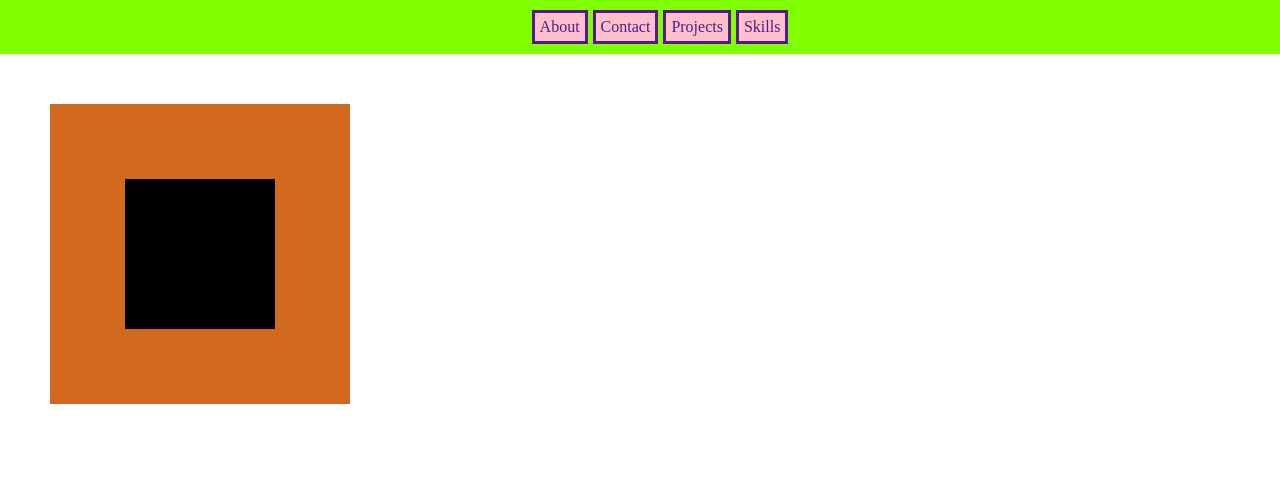
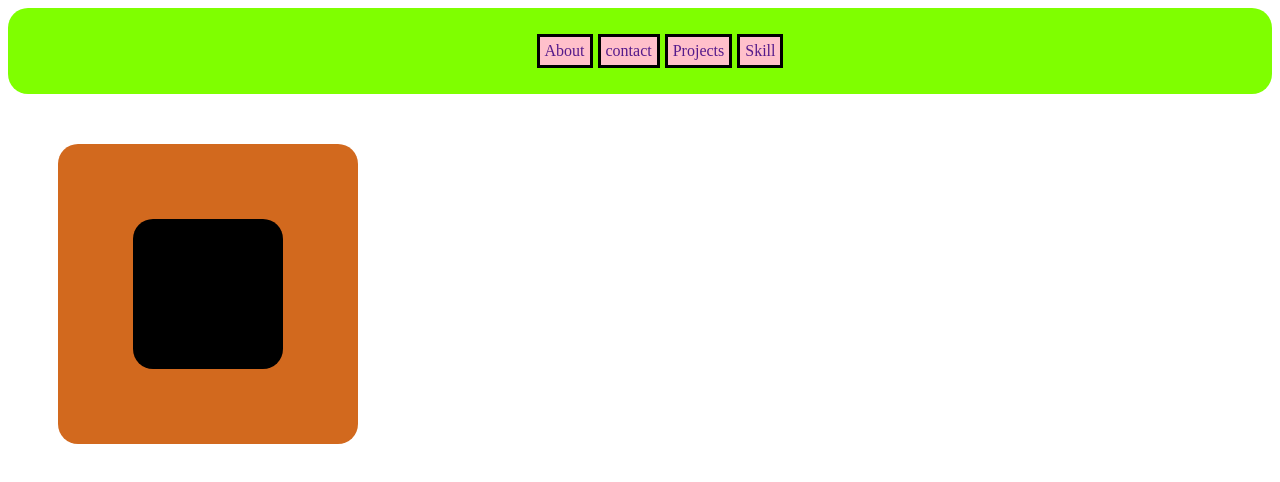
Before and after one commit to tonybhaskar/HTML-Destination, a plain HTML site: page nov07/nav-flex/navFlex.html in a window 1280 px wide. Drawn offline with Linux system fonts and the light colour scheme.

Commit message:
nav-flex

```diff
--- a/nov07/nav-flex/navFlex.css
+++ b/nov07/nav-flex/navFlex.css
@@ -1,5 +1,5 @@
 * {
-    margin: 0;
+
     box-sizing: border-box;
 }
 
@@ -19,16 +19,15 @@ ul {
 
 a {
     text-decoration: none;
+}
+
+li {
+    list-style: none;
     padding: 5px;
     border: 3px solid;
 
     background-color: pink;
 }
-
-li {
-    list-style: none;
-}
-
 
 section {
     padding: 50px;
@@ -45,12 +44,21 @@ section {
 }
 
 
+.inner-div,
+.outer-div,
+nav {
+    border-radius: 20px;
+}
+
 .inner-div {
     background-color: black;
     height: 150px;
     width: 150px;
+
+    transition: all 0.3s ease;
 }
 
 .inner-div:hover {
-    scale: 1.114;
+    /* scale: 1.114; */
+    border-radius: 50%;
 }
--- a/nov07/nav-flex/navFlex.html
+++ b/nov07/nav-flex/navFlex.html
@@ -12,18 +12,10 @@
     <header>
         <nav>
             <ul>
-                <a href="">
-                    <li>About</li>
-                </a>
-                <a href="">
-                    <li>Contact</li>
-                </a>
-                <a href="">
-                    <li>Projects</li>
-                </a>
-                <a href="">
-                    <li>Skills</li>
-                </a>
+                <li><a href="">About</a></li>
+                <li><a href="">contact</a></li>
+                <li><a href="">Projects</a></li>
+                <li><a href="">Skill</a></li>
             </ul>
         </nav>
     </header>
```
